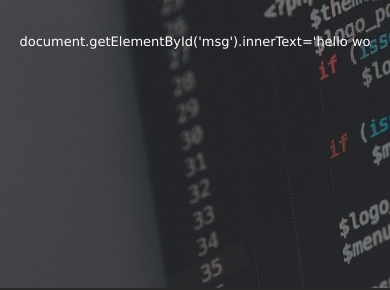
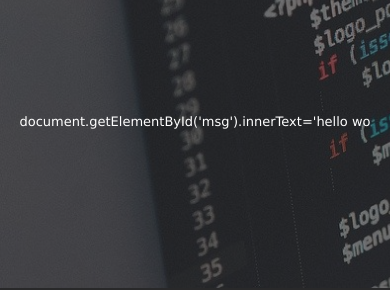
Before and after one commit to hhhhProgramer/Portafolio, a plain HTML site: page index.html in a window 390 px wide. Shown: the part 556-846 px from the top of the page. Drawn offline with nearby package versions, Linux system fonts and the light colour scheme.

Commit message:
responsive

```diff
--- a/css/index.css
+++ b/css/index.css
@@ -23,13 +23,13 @@ body {
     min-height: 100%;
     min-width: 100%;
     max-height: 100%;
-    background: url("http://127.0.0.1:5500/img/code-1839406_1280.jpg") no-repeat;
+    background: url("https://raw.githubusercontent.com/hhhhProgramer/Portafolio/main/img/code-1839406_1280.jpg") no-repeat;
     background-size: cover;
     opacity: 0.4;
 }
 
 .information {
-    margin-top: 20%;
+    margin-top: 300px;
     width: 100%;
     position: absolute;
     display: grid;
@@ -45,12 +45,12 @@ body {
 }
 
 #code {
-    margin-top: 5%;
+    margin-top: 100px;
     font-size: 30px;
 }
 
 #msg {
-    margin-top: 5%;
+    margin-top: 100px;
     font-size: 30px;
     color: wheat;
 }
@@ -70,7 +70,7 @@ body {
 
 .desc h2 {
     font-size: 40px;
-    margin-left: 13%;
+    margin-left: 150px;
 }
 
 .desc * {
@@ -78,7 +78,7 @@ body {
 }
 
 .header {
-    padding-bottom: 55%;
+    padding-bottom: 1100px;
 }
 
 .nav {
@@ -166,7 +166,7 @@ body {
 
 /* Movil*/
 
-@media screen and (max-width: 550px) {
+@media screen and (max-width: 750px) {
     .nav {
         margin: auto;
         display: grid;
@@ -174,6 +174,10 @@ body {
         width: 100%;
         border-radius: 0px;
         text-align: center;
+    }
+    .presentation {
+        position: absolute;
+        min-height: 700px;
     }
     .information {
         display: flex;
@@ -198,7 +202,7 @@ body {
         font-size: small;
     }
     .header {
-        padding-bottom: 250%;
+        padding-bottom: 900px;
     }
     #experience {
         display: flex;
```
